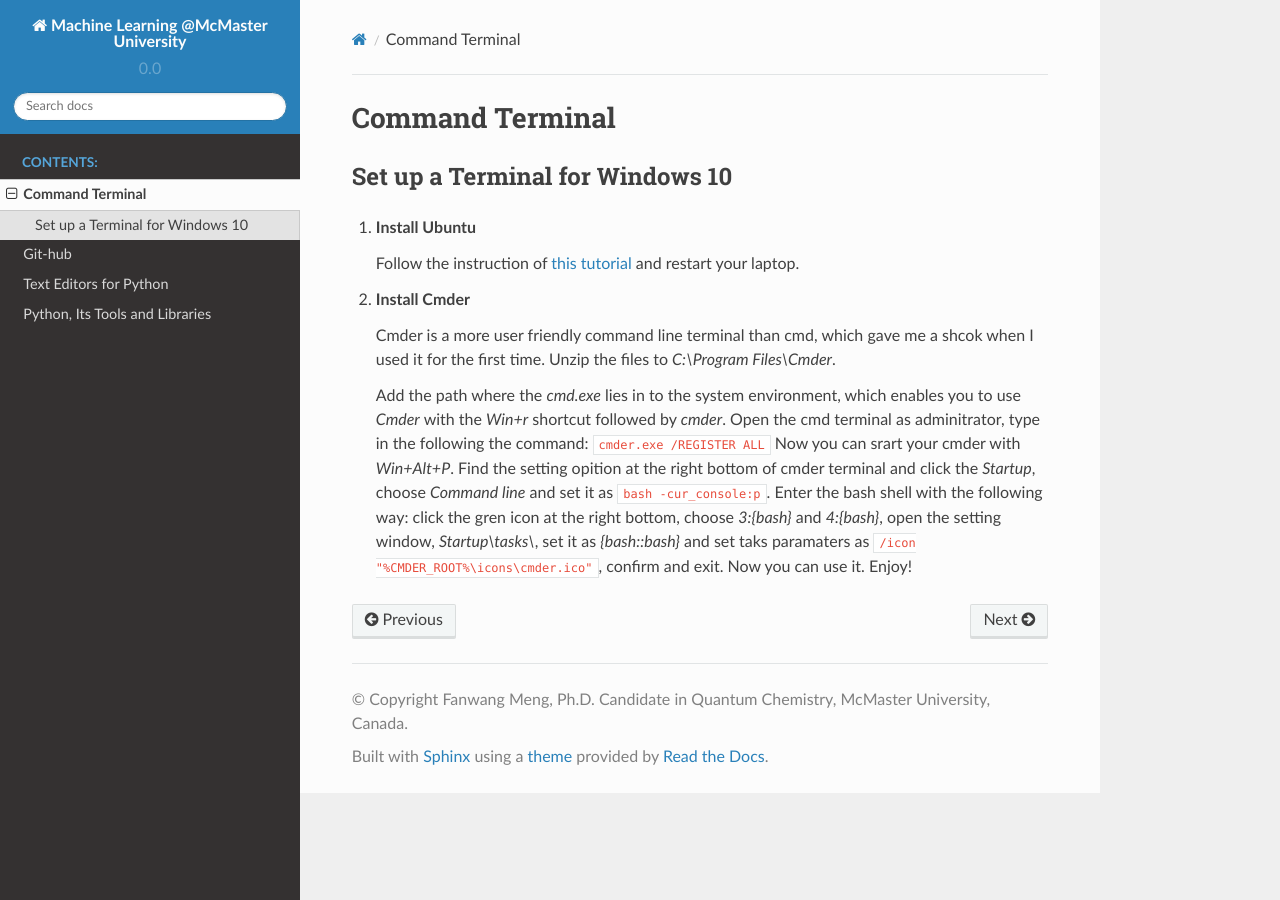
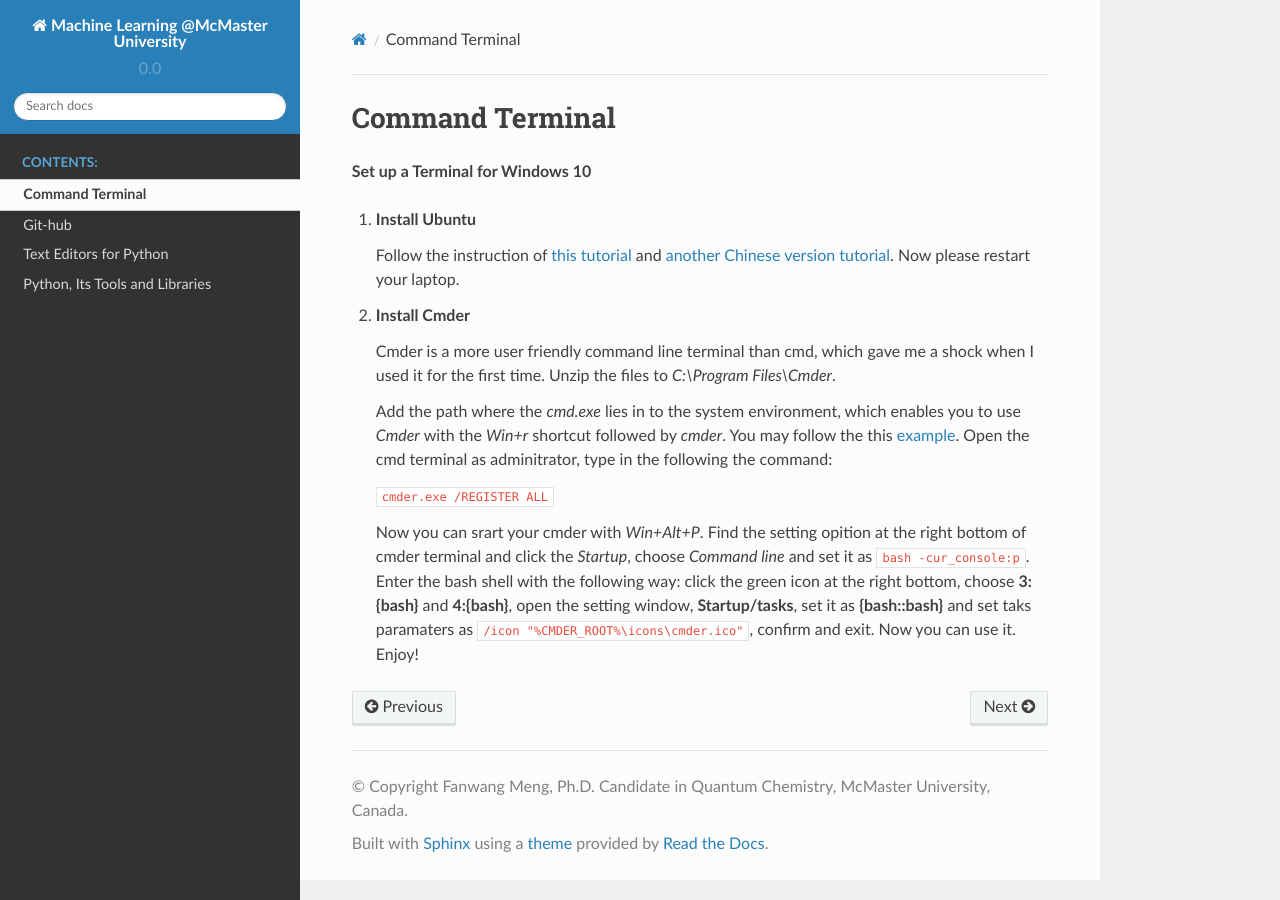
Before and after one commit to somous-jhzhao/Machine_Learning_at_McMaster_University, a Sphinx documentation site: the page built from doc/terminal.rst, in a window 1280 px wide. Built offline with Sphinx 7.4.7 and the Read the Docs theme 2.0.0, drawn with Linux system fonts in a browser that asks for light colours.

Commit message:
corrections to terminal instruction

```diff
--- a/doc/terminal.rst
+++ b/doc/terminal.rst
@@ -1,24 +1,26 @@
 Command Terminal
 ****************
 
-Set up a Terminal for Windows 10
-==================================
+**Set up a Terminal for Windows 10**
 
 #. **Install Ubuntu**
 
    Follow the instruction of `this tutorial  <http://www.windowscentral.com/how-install-bash-shell-command-line-windows-10>`_
-   and restart your laptop.
-
+   and `another Chinese version tutorial <https://jingyan.baidu.com/article/90bc8fc85ec19cf652640c5f.html.>`_.
+   Now please restart your laptop.
 
 #. **Install Cmder**
 
-   Cmder is a more user friendly command line terminal than cmd, which gave me a shcok when I used it for the first time.
+   Cmder is a more user friendly command line terminal than cmd, which gave me a shock when I used it for the first time.
    Unzip the files to *C:\\Program Files\\Cmder*.
 
    Add the path where the *cmd.exe* lies in to the system environment, which enables you to use *Cmder* with the
-   *Win+r* shortcut followed by *cmder*. Open the cmd terminal as adminitrator, type in the following the command:
+   *Win+r* shortcut followed by *cmder*. You may follow the this `example <https://jingyan.baidu.com/article/8ebacdf02d3c2949f65cd5d0.html>`_.
+   Open the cmd terminal as adminitrator, type in the following the command:
+
    ``cmder.exe /REGISTER ALL``
+
    Now you can srart your cmder with *Win+Alt+P*. Find the setting opition at the right bottom of cmder terminal and click
    the *Startup*, choose *Command line* and set it as ``bash -cur_console:p``. Enter the bash shell with the following way: click
-   the gren icon at the right bottom, choose *3:\{bash\}* and *4:\{bash\}*, open the setting window, *Startup\\tasks\\*, set it as
-   *\{bash::bash\}* and  set taks paramaters as ``/icon "%CMDER_ROOT%\icons\cmder.ico"``, confirm and exit. Now you can use it. Enjoy!
+   the green icon at the right bottom, choose **3:\{bash\}** and **4:\{bash\}**, open the setting window, **Startup\/tasks**, set it as
+   **\{bash::bash\}** and  set taks paramaters as ``/icon "%CMDER_ROOT%\icons\cmder.ico"``, confirm and exit. Now you can use it. Enjoy!
```
